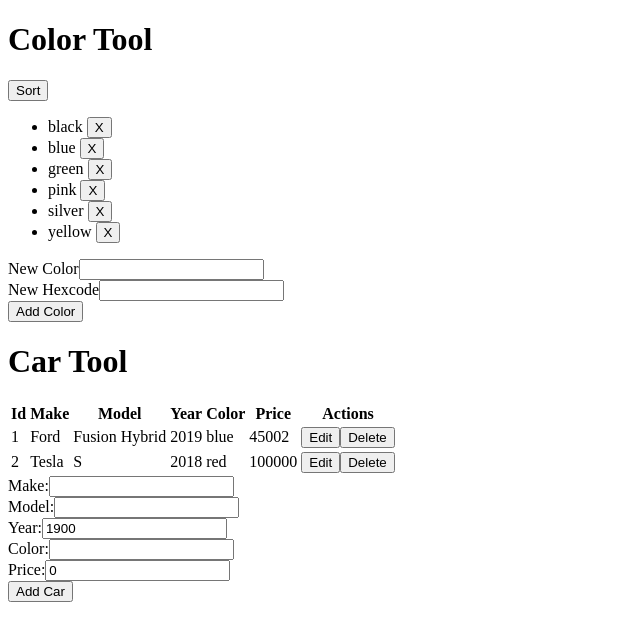
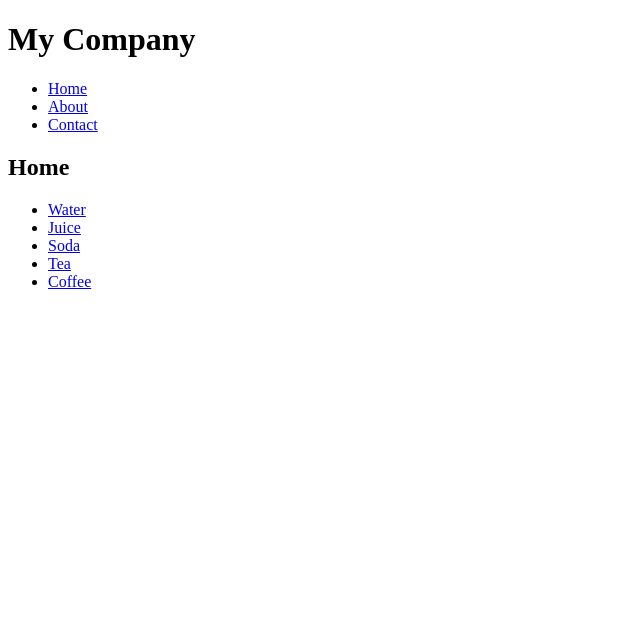
Before and after one commit to t4d-classes/react-typescript_04202020, a React (Create React App) app in the folder demo-app/: page / in a window 1280 px wide. Shown: the top 640 px of the page, without its empty margins (0-640 px from the left). Built offline with nearby package versions, Linux system fonts and the light colour scheme; data requests are answered from the project's data file.

Commit message:
add code demos

```diff
--- a/demo-app/package.json
+++ b/demo-app/package.json
@@ -10,8 +10,10 @@
     "@types/node": "^12.12.36",
     "@types/react": "^16.9.34",
     "@types/react-dom": "^16.9.6",
+    "lodash": "^4.17.15",
     "react": "^16.13.1",
     "react-dom": "^16.13.1",
+    "react-router-dom": "^5.1.2",
     "react-scripts": "3.4.1",
     "typescript": "^3.7.5"
   },
@@ -39,6 +41,8 @@
     ]
   },
   "devDependencies": {
+    "@types/lodash": "^4.14.150",
+    "@types/react-router-dom": "^5.1.4",
     "json-server": "^0.16.1",
     "npm-run-all": "^4.1.5"
   }
--- a/demo-app/src/index.css
+++ b/demo-app/src/index.css
@@ -1,13 +1,24 @@
 body {
   margin: 0;
-  font-family: -apple-system, BlinkMacSystemFont, 'Segoe UI', 'Roboto', 'Oxygen',
-    'Ubuntu', 'Cantarell', 'Fira Sans', 'Droid Sans', 'Helvetica Neue',
-    sans-serif;
-  -webkit-font-smoothing: antialiased;
-  -moz-osx-font-smoothing: grayscale;
+  padding: 0;
 }
 
-code {
-  font-family: source-code-pro, Menlo, Monaco, Consolas, 'Courier New',
-    monospace;
+#main-menu > ul {
+  list-style-type: none;
+  display: flex;
+  padding-left: 0px;
 }
+
+#main-menu > ul > li {
+  padding: 4px;
+}
+
+#main-menu > ul > li > a {
+  text-decoration: none;
+  color: black;
+}
+
+#main-menu > ul > li > a:hover {
+  text-decoration: underline;
+  color: blue;
+}
--- a/demo-app/src/index.tsx
+++ b/demo-app/src/index.tsx
@@ -1,33 +1,170 @@
 import React from 'react';
 import ReactDOM from 'react-dom';
+import {
+  BrowserRouter as Router, Switch, Route, Link,
+  useParams, useHistory, useLocation, useRouteMatch,
+} from 'react-router-dom';
+import { isNil, isNull } from 'lodash';
 
-import { Color } from './models/Color';
-import { Car } from './models/Car';
+interface Product {
+  id: number;
+  name: string;
+}
 
-import { CarStore, connectToCarStore } from './CarStore';
+const products: Product[] = [
+  { id: 1, name: 'Water' },
+  { id: 2, name: 'Juice' },
+  { id: 3, name: 'Soda' },
+  { id: 4, name: 'Tea' },
+  { id: 5, name: 'Coffee' },
+]
 
-import { ColorTool } from './components/ColorTool';
-import { CarTool } from './components/CarTool';
+function useQuery() {
+  return new URLSearchParams(useLocation().search);
+}
 
-const colorList: Color[] = [
-  { id: 1, name: 'black' },
-  { id: 2, name: 'blue' },
-  { id: 3, name: 'green' },
-  { id: 4, name: 'yellow' },
-  { id: 5, name: 'silver' },
-  { id: 6, name: 'pink' },
-];
+const Home = () => {
 
-const carList: Car[] = [];
+  const location = useLocation<{ productId?: number }>();
 
-// const CarToolConnected = connectToCarStore(CarTool);
+  return (
+    <>
+      <h2>Home</h2>
+      {location?.state?.productId && <p>Last Visited: {location?.state?.productId}</p>}
+      <ul>
+        {products.map(product => <li>
+          <Link to={'/product/' + product.id}>{product.name}</Link>
+        </li>)}
+      </ul>
+    </>
+  );
+};
+
+const About = () => {
+
+  const { path, url } = useRouteMatch();
+
+  return (
+    <>
+      <header>
+        <h2>About</h2>
+      </header>
+      <nav>
+        <ul>
+          <li><Link to={`${url}/mission`}>Our Mission</Link></li>
+          <li><Link to={`${url}/team`}>Our Team</Link></li>
+          <li><Link to={`${url}/story`}>Our Story</Link></li>
+        </ul>
+      </nav>
+      <Switch>
+        <Route path={`${path}`} exact>
+          <section>
+            <p>Select a section above...</p>
+          </section>
+        </Route>
+        <Route path={`${path}/mission`}>
+          <section>
+            <h3>Our Mission</h3>
+            <p>Our mission is...</p>
+          </section>
+        </Route>
+        <Route path={`${path}/team`}>
+          <section>
+            <h3>Our Team</h3>
+            <p>Our team is...</p>
+          </section>
+        </Route>
+        <Route path={`${path}/story`}>
+          <section>
+            <h3>Our Story</h3>
+            <p>Our story is...</p>
+          </section>
+        </Route>
+      </Switch>
+    </>
+  );
+}
+
+const Contact = () => {
+
+  const query = useQuery();
+
+  return (
+    <>
+      <h2>Contact</h2>
+
+      <form>
+        <div>
+          <label>First Name:</label>
+          <input type="text" defaultValue={query.get('firstname') || ''} />
+        </div>
+        <div>
+          <label>Last Name:</label>
+          <input type="text" defaultValue={query.get('lastname') || ''} />
+        </div>
+      </form>
+    </>
+  );
+};
+
+const Product = () => {
+
+  const params = useParams<{ productId?: string }>();
+  const history = useHistory();
+
+  let product: Product | null = null;
+  let errorMessage = 'Please specify a product.';
+
+  if (!isNil(params.productId)) {
+    const productId = parseInt(params.productId, 10);
+    if (!isNaN(productId)) {
+      const productFound = products.find(p => p.id === productId);
+      if (!isNil(productFound)) {
+        product = productFound;
+        errorMessage = '';
+      }
+    }
+  }
+
+  const returnToHome = () => {
+    history.push('/', { productId: product ? product.id : -1 });
+  };
+
+  return (
+    <>
+      <h2>Product</h2>
+      {errorMessage && <p>Error: {errorMessage}</p>}
+      {!isNull(product) && <ul>
+        <li>Id: {product.id}</li>
+        <li>Name: {product.name}</li>
+      </ul>}
+
+      <button type="button" onClick={returnToHome}>Return to Home</button>
+    </>
+  );
+};
 
 ReactDOM.render(
-  <>
-    <ColorTool colors={colorList} />
-    <CarStore>
-      <CarTool />
-    </CarStore>
-  </>,
+  <Router>
+    <header>
+      <h1>My Company</h1>
+    </header>
+    <nav>
+      <ul>
+        <li><Link to="/">Home</Link></li>
+        <li><Link to="/about">About</Link></li>
+        <li><Link to="/contact?firstname=Bob&lastname=Smith">Contact</Link></li>
+      </ul>
+    </nav>
+    <div>
+      <Switch>
+        <Route path="/" exact><Home /></Route>
+        <Route path="/product/:productId" exact><Product /></Route>
+        <Route path="/about"><About /></Route>
+        <Route path="/contact"><Contact /></Route>
+      </Switch>
+    </div>
+
+  </Router>,
   document.querySelector('#root'),
 );
```
Also changed, not shown: demo-app/src/CarToolIndex.tsx (added, +33 -0 lines), demo-app/src/RouterIndex.tsx (added, +46 -0 lines), 1 other file (tests, documents, lock files or other folders).
